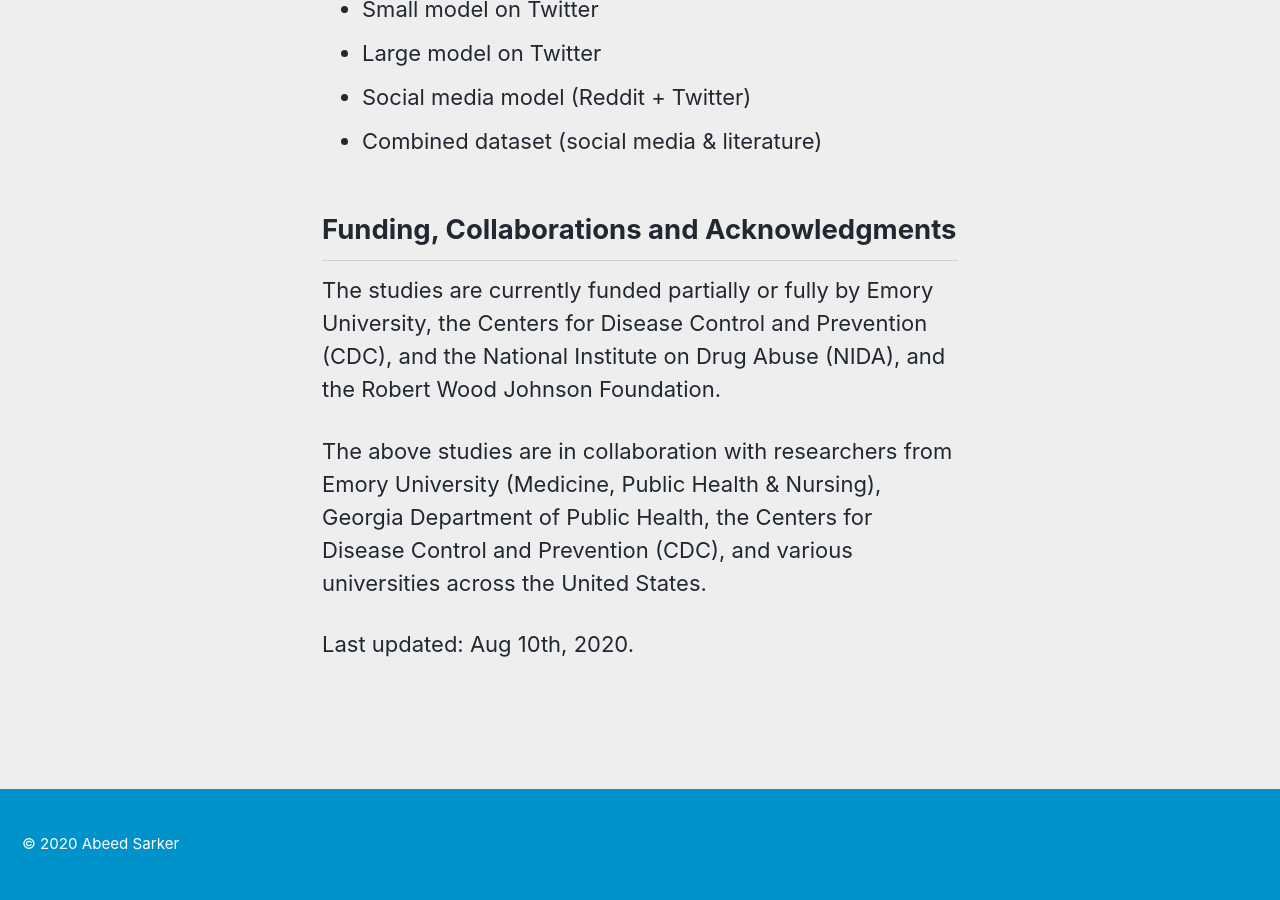
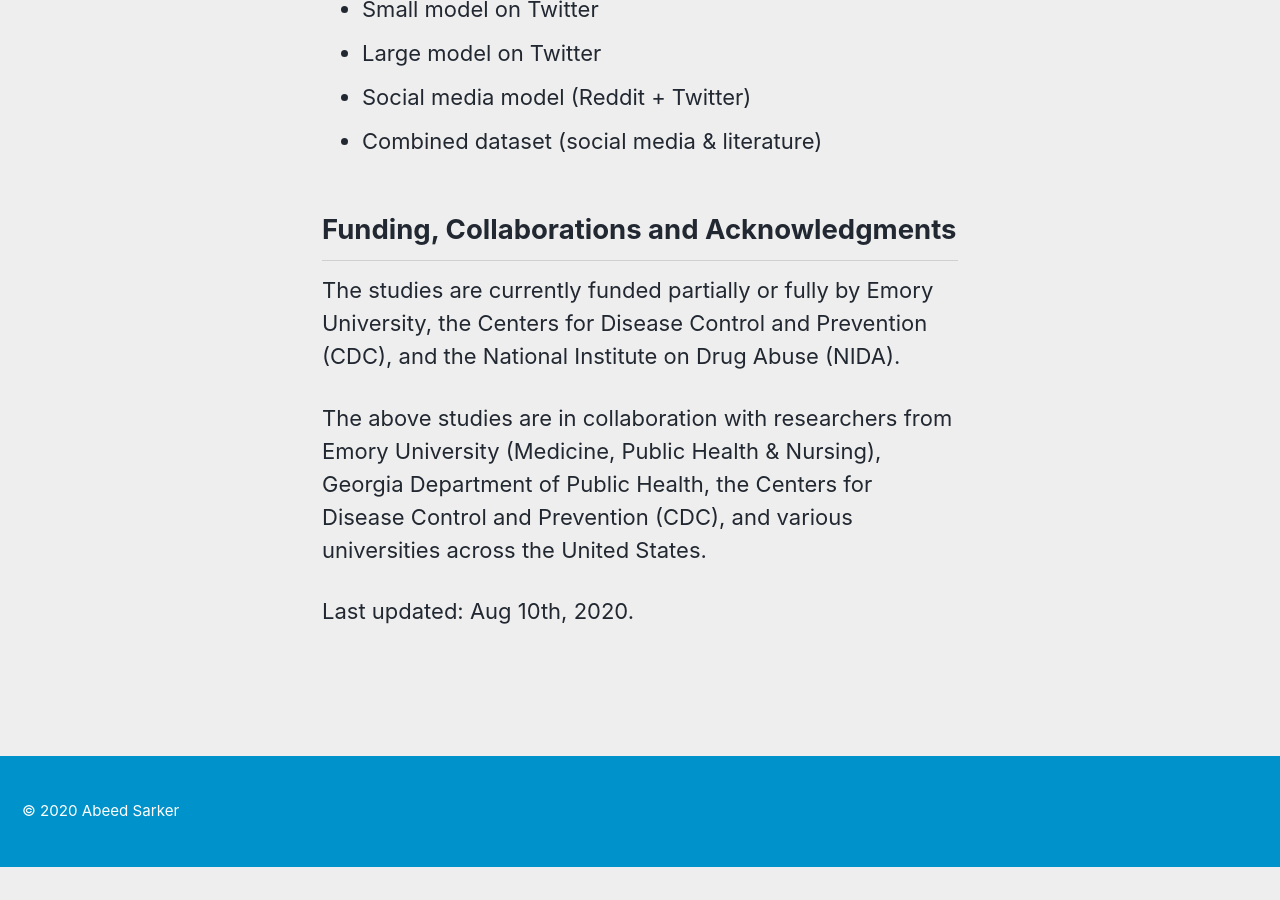
Before and after one commit to sarkerlab/Website, a Jekyll site: the page built from _pages/covid_sm_data_bundle.md, in a window 1280 px wide and 900 px high, scrolled down 2158 px. Built offline with Jekyll 4.4.1, drawn with Linux system fonts in a browser that asks for light colours; cached includes are drawn as plain includes; nearby versions of some CDN libraries; after the commit the page ends 3025 px from its top, so only the background shows below that.

Commit message:
Update covid_sm_data_bundle.md

```diff
--- a/_pages/covid_sm_data_bundle.md
+++ b/_pages/covid_sm_data_bundle.md
@@ -51,7 +51,7 @@ Four covid-19-related models (Available <a href="https://drive.google.com/drive/
 
 ## Funding, Collaborations and Acknowledgments
 
-The studies are currently funded partially or fully by Emory University, the Centers for Disease Control and Prevention (CDC), and the National Institute on Drug Abuse (NIDA), and the Robert Wood Johnson Foundation.
+The studies are currently funded partially or fully by Emory University, the Centers for Disease Control and Prevention (CDC), and the National Institute on Drug Abuse (NIDA).
 
 The above studies are in collaboration with researchers from Emory University (Medicine, Public Health & Nursing), Georgia Department of Public Health, the Centers for Disease Control and Prevention (CDC), and various universities across the United States.
 
```
